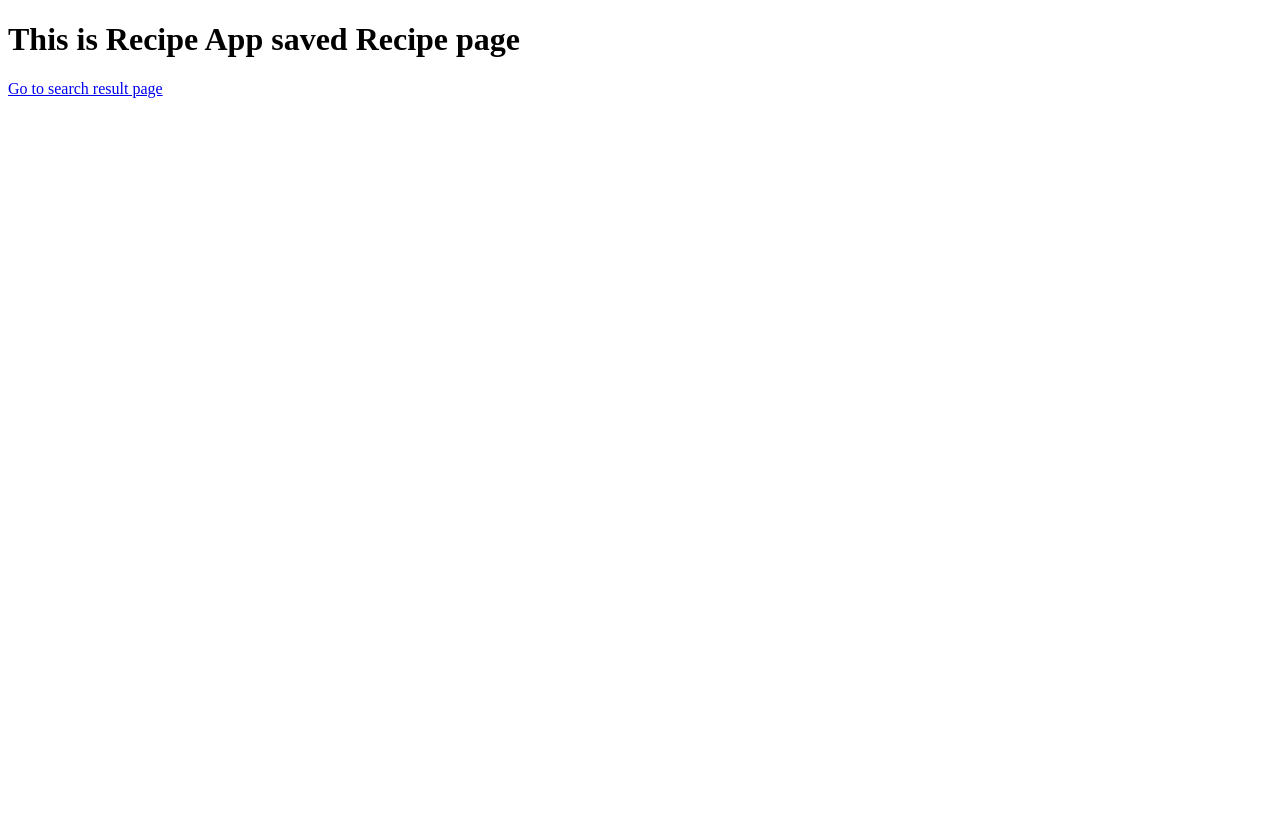
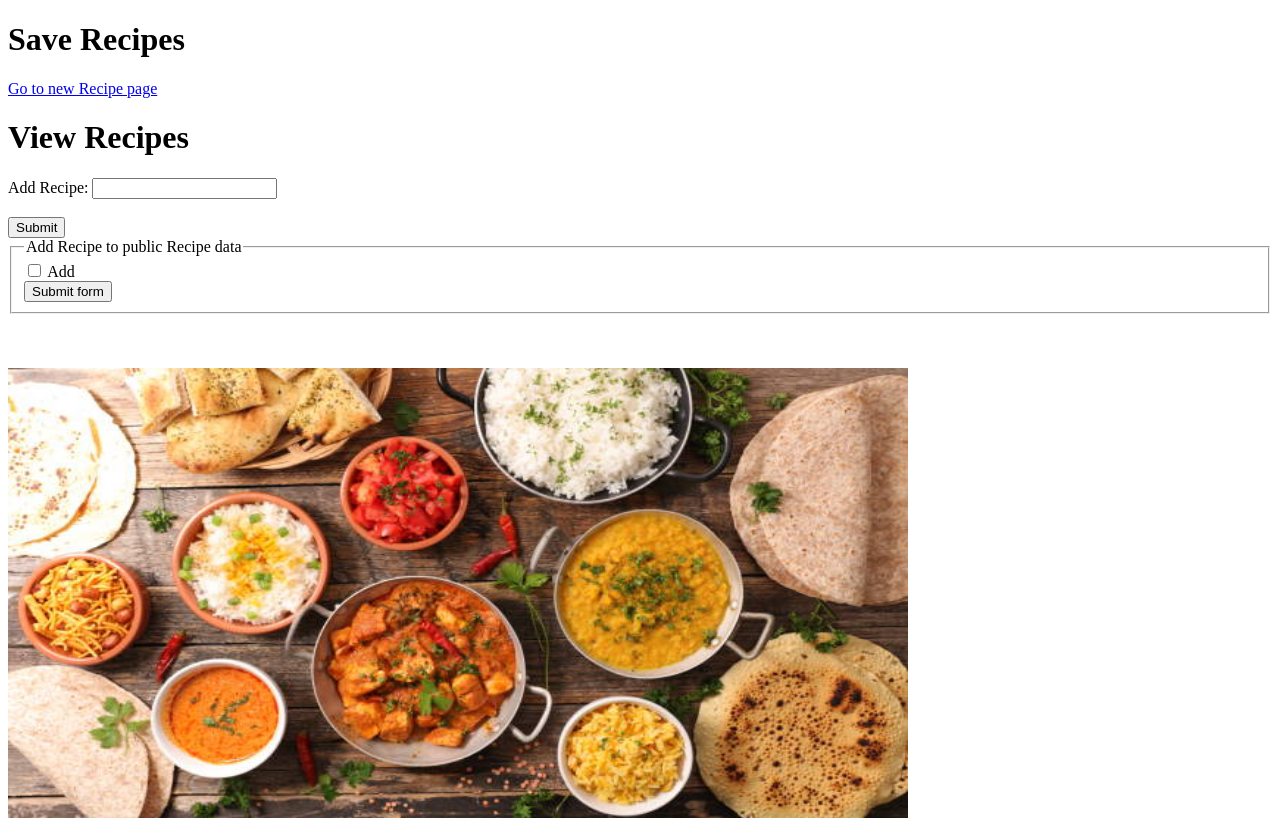
Before and after one commit to xlab-classes/cse442-spring2022-team-goggle, a Django app: page /saved_recipes/ in a window 1280 px wide. Before the commit the page ends 98 px from the top, so only its background shows below. Run offline with Django 4.2, Linux system fonts and the light colour scheme.

Commit message:
Change saved-recipes.html file

```diff
--- a/RecipeApp/templates/recipe.html
+++ b/RecipeApp/templates/recipes.html
@@ -6,7 +6,7 @@
 
 <body>
   <h1>This is Recipe App Recipe page</h1>
-  <a href="{% url 'newrecipe'%}">Go to new Recipe page</a>
+  <a href="{% url 'searchresults'%}">Go to search result page</a>
 </body>
 
 </html>
--- a/RecipeApp/templates/saved-recipes.html
+++ b/RecipeApp/templates/saved-recipes.html
@@ -1,12 +1,36 @@
 <!DOCTYPE html>
+<html>
+  <div class="image">
+    <h1>Save Recipes</h1>
+    <a href="{% url 'newrecipe'%}">Go to new Recipe page</a>
 
-<head>
-  <title>This is saved Recipe page</title>
-</head>
+    <h1>View Recipes</h1>
+    <form action="/action_page.php" method="get" id="nameform">
+      <label for="fname">Add Recipe:</label>
+      <input type="text" id="fname" name="fname" /><br /><br />
+    </form>
 
-<body>
-  <h1>This is Recipe App saved Recipe page</h1>
-  <a href="{% url 'searchresults'%}">Go to search result page</a>
-</body>
+    <button type="submit" form="nameform" value="Submit">Submit</button>
+  </div>
+  <form>
+    <fieldset>
+      <legend>Add Recipe to public Recipe data</legend>
+      <div>
+        <input type="checkbox" id="coding" name="interest" value="coding" />
+        <label for="Add to public data">Add</label>
+      </div>
+      <div>
+        <button type="submit">Submit form</button>
+      </div>
+    </fieldset>
+  </form>
+  <br />
+  <br />
+  <br />
 
+  <img
+    src="img.html/istockphoto-874481424-812x812.jpeg"
+    width="900"
+    height="450"
+  />
 </html>
```
Also changed, not shown: RecipeApp/templates/styles.css (+7 -3 lines), RecipeApp/templates/img.html/istockphoto-874481424-812x812.jpeg (added).
